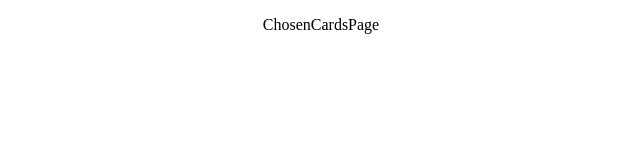
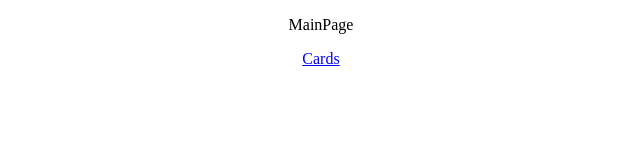
Before and after one commit to IT2901-Tiles/Tiles, a React (Create React App) app in the folder tiles01/: page /cards in a window 1280 px wide. Shown: the top 160 px of the page, without its empty margins (319-959 px from the left). Built offline with nearby package versions, Linux system fonts and the light colour scheme.

Commit message:
navigation

```diff
--- a/tiles01/src/App.js
+++ b/tiles01/src/App.js
@@ -1,7 +1,7 @@
 import './App.css';
 import React from 'react';
 import {
-  BrowserRouter as Router,
+  MemoryRouter as Router,
   Switch,
   Route
 } from "react-router-dom";
--- a/tiles01/src/Pages/AnimationPage.jsx
+++ b/tiles01/src/Pages/AnimationPage.jsx
@@ -1,9 +1,12 @@
 import React from 'react';
+import { Link } from 'react-router-dom';
 
 function AnimationPage() {
     return (
         <div className="Page">
             <p>AnimationPage</p>
+            <Link to="/cards"><p className="Logo">Back</p></Link>
+
         </div>
     );
 }
--- a/tiles01/src/Pages/CategoryPage.jsx
+++ b/tiles01/src/Pages/CategoryPage.jsx
@@ -2,11 +2,14 @@
 //men hvis personen som lager denne siden er uenig i det er det bare å si ifra
 
 import React from 'react';
+import { Link } from "react-router-dom";
+
 
 function CategoryPage() {
     return (
         <div className="Page">
             <p>CategoryPage</p>
+            <Link to="/cards"><p className="Logo">Cards</p></Link>
         </div>
     );
 }
--- a/tiles01/src/Pages/ChosenCardsPage.jsx
+++ b/tiles01/src/Pages/ChosenCardsPage.jsx
@@ -1,9 +1,13 @@
 import React from 'react';
+import { Link } from "react-router-dom";
 
 function ChosenCardsPage() {
     return (
         <div className="Page">
             <p>ChosenCardsPage</p>
+            <Link to="/categories"><p className="Logo">Categories</p></Link>
+            <Link to="/animation"><p className="Logo">Animation</p></Link>
+            <Link to="/"><p className="Logo">Main</p></Link>
         </div>
     );
 }
--- a/tiles01/src/Pages/MainPage.jsx
+++ b/tiles01/src/Pages/MainPage.jsx
@@ -1,9 +1,11 @@
 import React from 'react';
+import { Link } from "react-router-dom";
 
 function MainPage() {
     return (
         <div className="Page">
             <p>MainPage</p>
+            <Link to="/cards"><p className="Logo">Cards</p></Link>
         </div>
     );
 }
```
Also changed, not shown: 1 other file (tests, documents, lock files or other folders).
